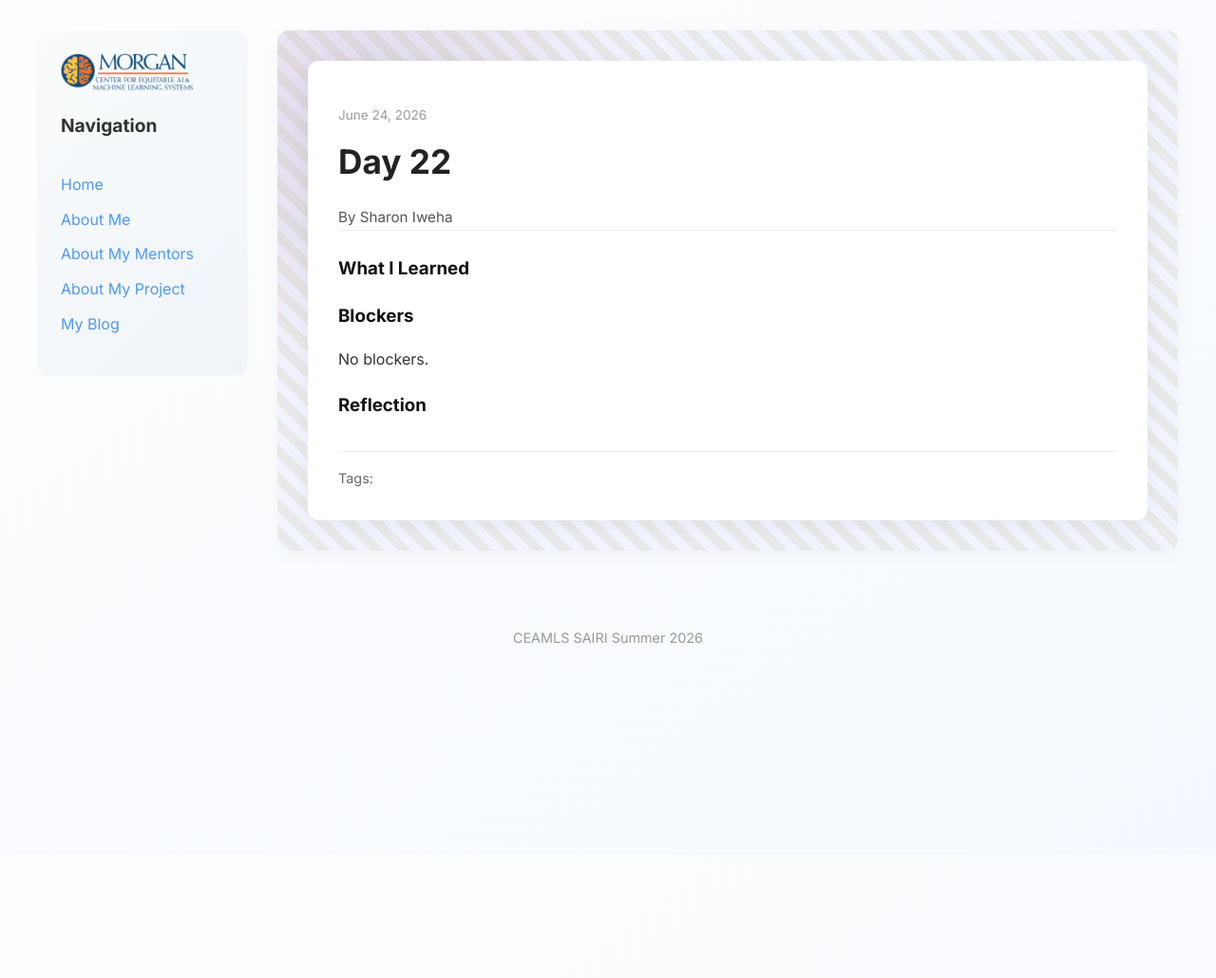
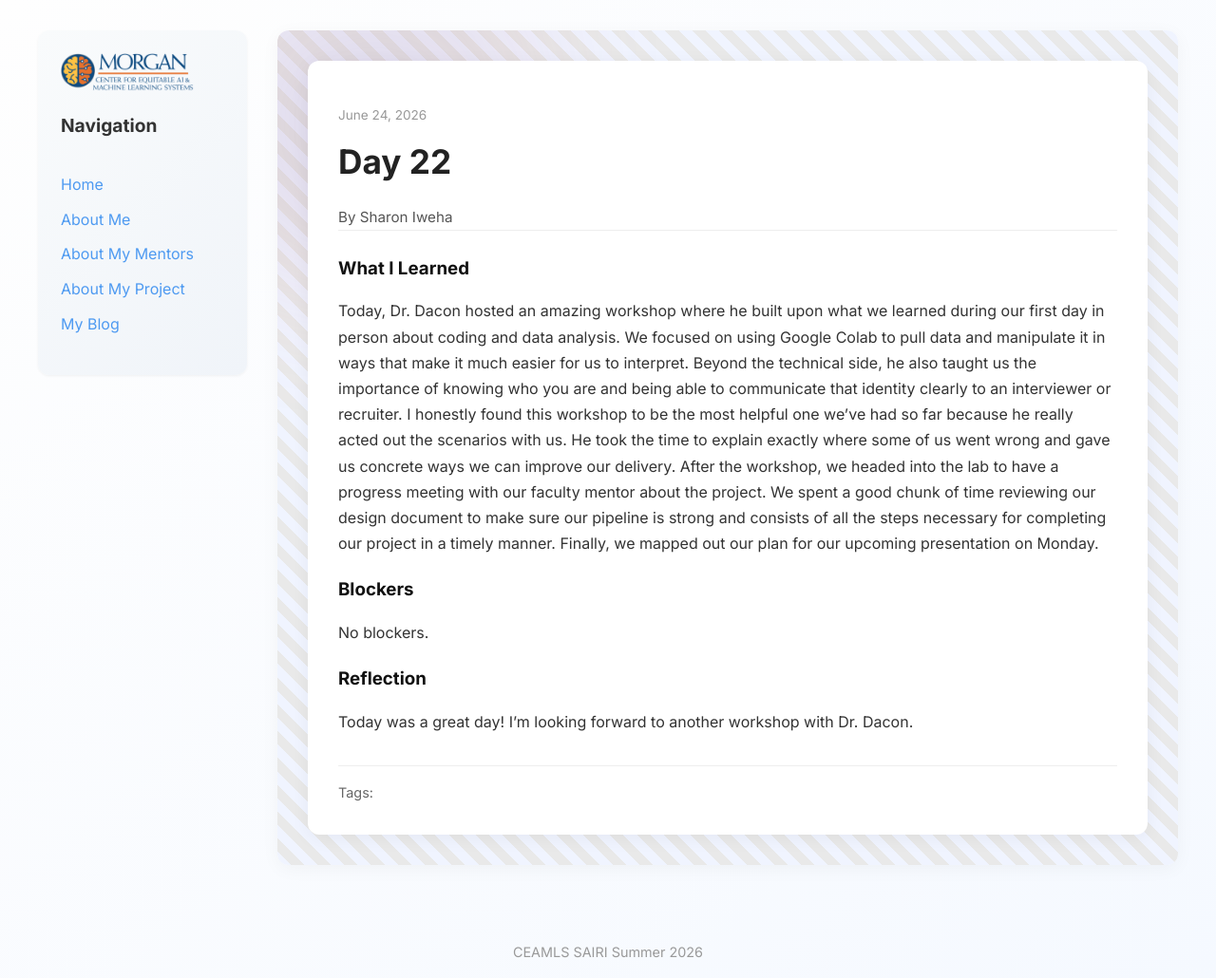
Before and after one commit to sharoniweha/sharoniweha.ceamls26.github.io, a Jekyll site: the page built from _posts/2026-06-24-day-22.md, in a window 1280 px wide. Shown: the whole page at 95% size. Built offline with Jekyll 4.4.1, drawn with Linux system fonts in a browser that asks for light colours; before the commit the page ends 900 px from its top, so only the background shows below that.

Commit message:
Update 2026-06-24-day-22.md

```diff
--- a/_posts/2026-06-24-day-22.md
+++ b/_posts/2026-06-24-day-22.md
@@ -4,13 +4,12 @@ title: "Day 22"
 date: 2026-06-24
 permalink: /day22.html
 
-
 what_i_learned: |
-
+ Today, Dr. Dacon hosted an amazing workshop where he built upon what we learned during our first day in person about coding and data analysis. We focused on using Google Colab to pull data and manipulate it in ways that make it much easier for us to interpret. Beyond the technical side, he also taught us the importance of knowing who you are and being able to communicate that identity clearly to an interviewer or recruiter. I honestly found this workshop to be the most helpful one we've had so far because he really acted out the scenarios with us. He took the time to explain exactly where some of us went wrong and gave us concrete ways we can improve our delivery. After the workshop, we headed into the lab to have a progress meeting with our faculty mentor about the project. We spent a good chunk of time reviewing our design document to make sure our pipeline is strong and consists of all the steps necessary for completing our project in a timely manner. Finally, we mapped out our plan for our upcoming presentation on Monday.
 
 blockers: |
   No blockers.
 
 reflection: |
-
+  Today was a great day! I'm looking forward to another workshop with Dr. Dacon.
 ---
```
